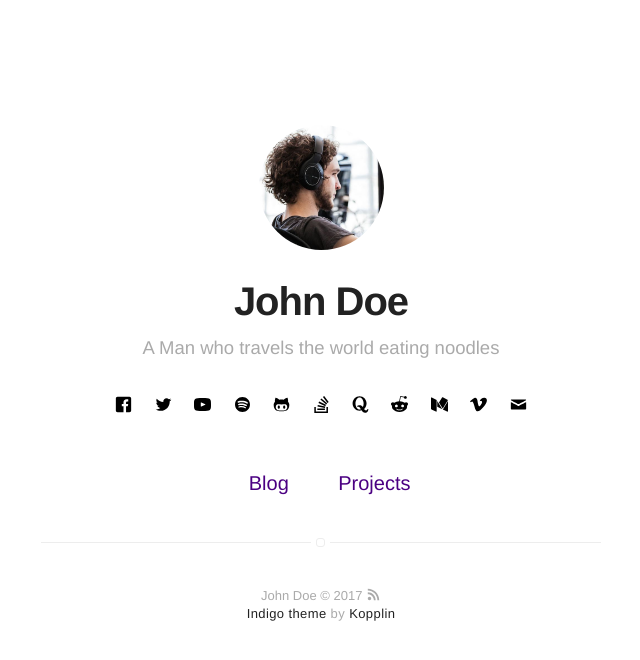
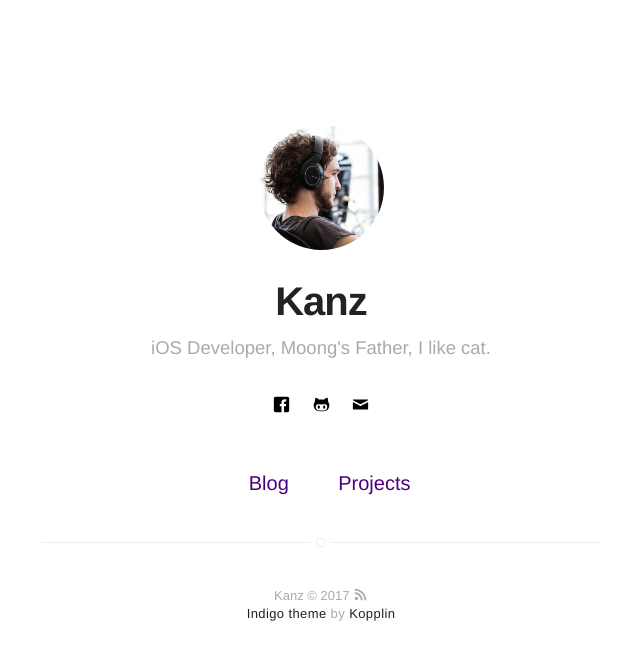
Before and after one commit to 87kangsw/87kangsw.github.io, a Jekyll site: the page built from index.html, in a window 1280 px wide. Shown: the top 660 px of the page, without its empty margins (319-959 px from the left). Built offline with Jekyll 4.4.1, drawn with Linux system fonts in a browser that asks for light colours; some of the changed lines change nothing that is shown.

Commit message:
- config 설정 변경

```diff
--- a/_config.yml
+++ b/_config.yml
@@ -1,17 +1,16 @@
 # main text of home
-name: John Doe
-bio: A Man who travels the world eating noodles
+name: Kanz
+bio: iOS Developer, Moong's Father, I like cat.
 
-# twitter summary info
-description: A blog about technology and stuff related
+# # twitter summary info
+# description: A blog about technology and stuff related
 
 # if it's an external image, update below for true
 # better with square images
 external-image: false
 picture: assets/images/profile.jpg
 
-url: https://koppl.in/indigo
-# your url: http://USERNAME.github.io
+url: http://87kangsw.github.io
 
 permalink: /:title/
 
@@ -26,24 +25,24 @@ highlighter: rouge
 # analytics-piwik-id: 1
 
 # if you don't want comments in your posts, set to false
-disqus: mydisqus
+# disqus: mydisqus
 
 # if you don't have any of social below, comment the line
 facebook: myfacebook
-twitter: mytwitter
+# twitter: mytwitter
 # google: mygoogle
 # instagram: myinstagram
 # pinterest: mypinterest
 # linkedin: mylinkedin
-youtube: myyoutube
-spotify: myspotify
+# youtube: myyoutube
+# spotify: myspotify
 github: mygithub
-stackoverflow: 7044681/mystackoverflow
-quora: userquora
-reddit: username
-medium: medium
-vimeo: myvimeo
-email: myemail@gmail.com
+# stackoverflow: 7044681/mystackoverflow
+# quora: userquora
+# reddit: username
+# medium: medium
+# vimeo: myvimeo
+email: 87kangsw@gmail.com
 
 authors:
     johndoe:
```
